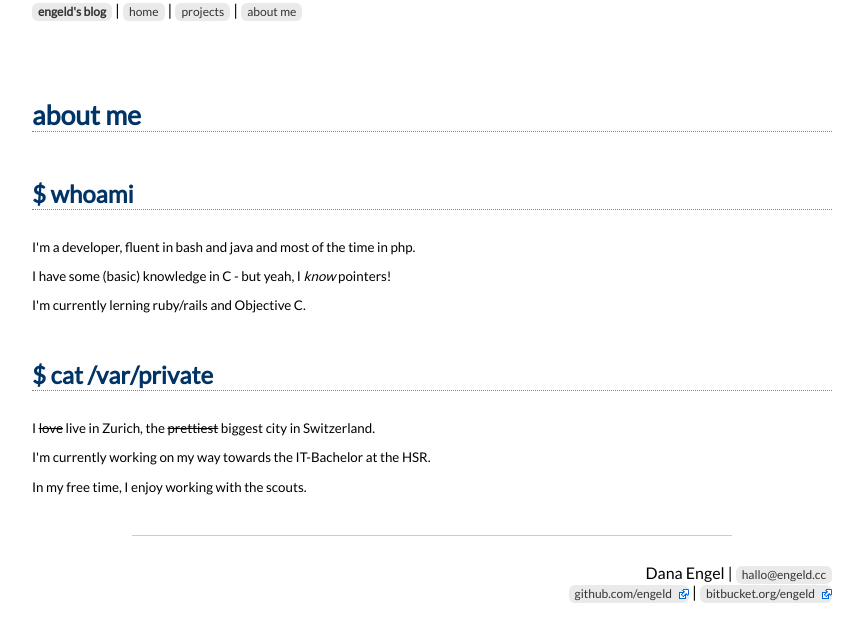
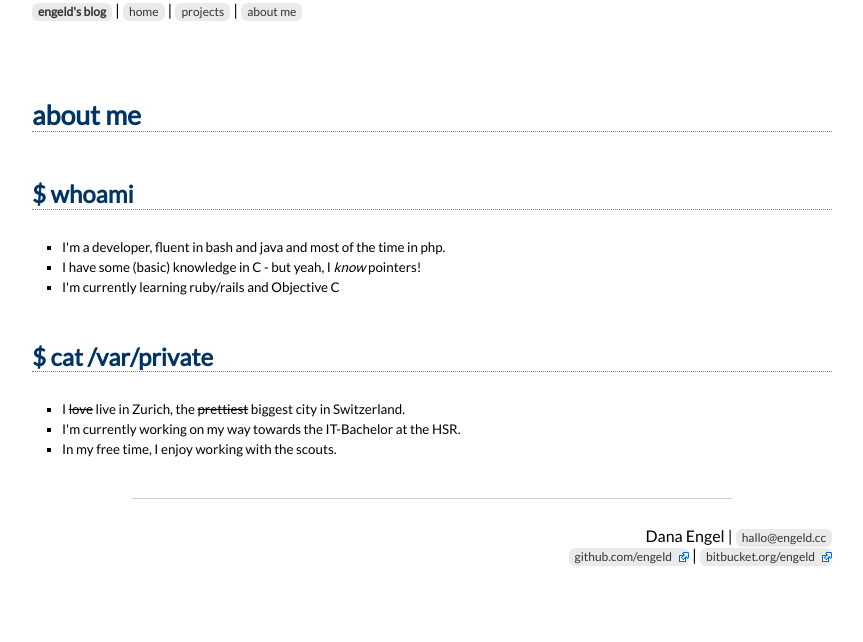
Before and after one commit to engeld/engeld.github.com, a Jekyll site: the page built from about/index.html, in a window 1280 px wide. Shown: the top 642 px of the page, without its empty margins (208-1071 px from the left). Built offline with Jekyll 4.4.1, drawn with Linux system fonts in a browser that asks for light colours; Markdown is read by kramdown in place of the engine named in the settings.

Commit message:
changed my about-site so that it's now a bullet-point list

```diff
--- a/about/index.html
+++ b/about/index.html
@@ -3,15 +3,16 @@ layout: default
 title: engeld's Blog
 ---
 <h1>about me</h1>
-<div class="box">
-    <h2>$ whoami</h2>
-    <p>I'm a developer, fluent in bash and java and most of the time in php.</p>
-    <p>I have some (basic) knowledge in C - but yeah, I <i>know</i> pointers!</p>
-    <p>I'm currently lerning ruby/rails and Objective C.</p>
-</div>
-<div class="box">
-    <h2>$ cat /var/private</h2>
-    <p>I <strike>love</strike> live in Zurich, the <strike>prettiest</strike> biggest city in Switzerland.</p>
-    <p>I'm currently working on my way towards the IT-Bachelor at the HSR.</p>
-    <p>In my free time, I enjoy working with the scouts.</p>
-</div>
+<h2>$ whoami</h2>
+<ul>
+  <li>I'm a developer, fluent in bash and java and most of the time in php.</li>
+  <li>I have some (basic) knowledge in C - but yeah, I <i>know</i> pointers!</li>
+  <li>I'm currently learning ruby/rails and Objective C</li>
+</ul>
+
+<h2>$ cat /var/private</h2>
+<ul>
+  <li>I <strike>love</strike> live in Zurich, the <strike>prettiest</strike> biggest city in Switzerland.</li>
+  <li>I'm currently working on my way towards the IT-Bachelor at the HSR.</li>
+  <li>In my free time, I enjoy working with the scouts.</li>
+</ul>
```
